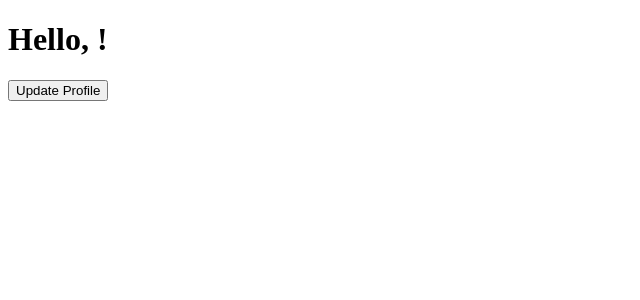
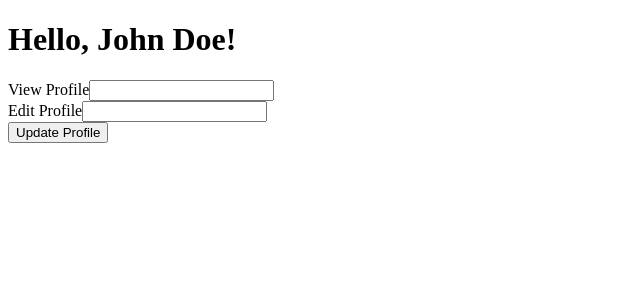
Before and after one commit to JeanSilva08/react-app, a React (Create React App) app: page / in a window 1280 px wide. Shown: the top 300 px of the page, without its empty margins (0-640 px from the left). Built offline with nearby package versions, Linux system fonts and the light colour scheme.

Commit message:
feat: Implement dynamic form generation and user profile interaction

```diff
--- a/src/App.js
+++ b/src/App.js
@@ -1,20 +1,34 @@
+// src/App.js
 import React from 'react';
-import { useSelector, useDispatch } from 'react-redux';
-import { fetchAllUsers, updateUserProfileAction } from './redux/actions/userActions';
+import useBusinessLogic from './businessLogic';
 
 function App() {
-  const dispatch = useDispatch();
-  const user = useSelector((state) => state.user);
-
-  const handleUpdateProfile = () => {
-    // Dispatch the action to update the user profile
-    dispatch(updateUserProfileAction(/* pass necessary parameters */));
-  };
+  const { generateDynamicForm, user, handleInputChange } = useBusinessLogic();
+  const dynamicForm = generateDynamicForm();
 
   return (
     <div className="App">
       <h1>Hello, {user.name}!</h1>
-      <button onClick={handleUpdateProfile}>Update Profile</button>
+      {/* Render other static content here */}
+      {dynamicForm.map((field, index) => (
+        <div key={index}>
+          <label>{field.label}</label>
+          {field.type === 'readonly' ? (
+            <input
+              type="text"
+              value={user[field.name]}
+              readOnly={true}
+            />
+          ) : (
+            <input
+              type="text"
+              value={user[field.name]}
+              onChange={(e) => handleInputChange(field.name, e.target.value)}
+            />
+          )}
+        </div>
+      ))}
+      <button>Update Profile</button>
     </div>
   );
 }
--- /dev/null
+++ b/src/businessLogic.js
@@ -0,0 +1,33 @@
+// src/businessLogic.js
+import { useState } from 'react';
+
+const useBusinessLogic = () => {
+  const [user, setUser] = useState({ name: 'John Doe' }); // Add other fields as needed
+
+  const generateDynamicForm = () => {
+    // Logic to generate a dynamic form based on user permissions
+    // Modify this logic based on your specific requirements.
+    let dynamicForm = [];
+
+    // Replace this with your actual logic to determine user permissions
+    const userPermissions = ['user:profile:view', 'user:profile:edit'];
+
+    if (userPermissions.includes('user:profile:view')) {
+      dynamicForm.push({ label: 'View Profile', name: 'profile', type: 'readonly' });
+    }
+
+    if (userPermissions.includes('user:profile:edit')) {
+      dynamicForm.push({ label: 'Edit Profile', name: 'profile', type: 'editable' });
+    }
+
+    return dynamicForm;
+  };
+
+  const handleInputChange = (fieldName, value) => {
+    setUser((prevUser) => ({ ...prevUser, [fieldName]: value }));
+  };
+
+  return { generateDynamicForm, user, handleInputChange };
+};
+
+export default useBusinessLogic;
--- a/src/redux/store.js
+++ b/src/redux/store.js
@@ -1,12 +1,13 @@
+// src/redux/store.js
 import { configureStore } from '@reduxjs/toolkit';
 import rootReducer from './reducers';
 
 const initialState = {
   user: {
-    permissions: [], // Permissions array
+    permissions: [], // Add user permissions array
     userData: {
-      username: '', // User's username
-      email: '',    // User's email
+      username: '',
+      email: '',
       // Add more fields as needed
     },
   },
```
